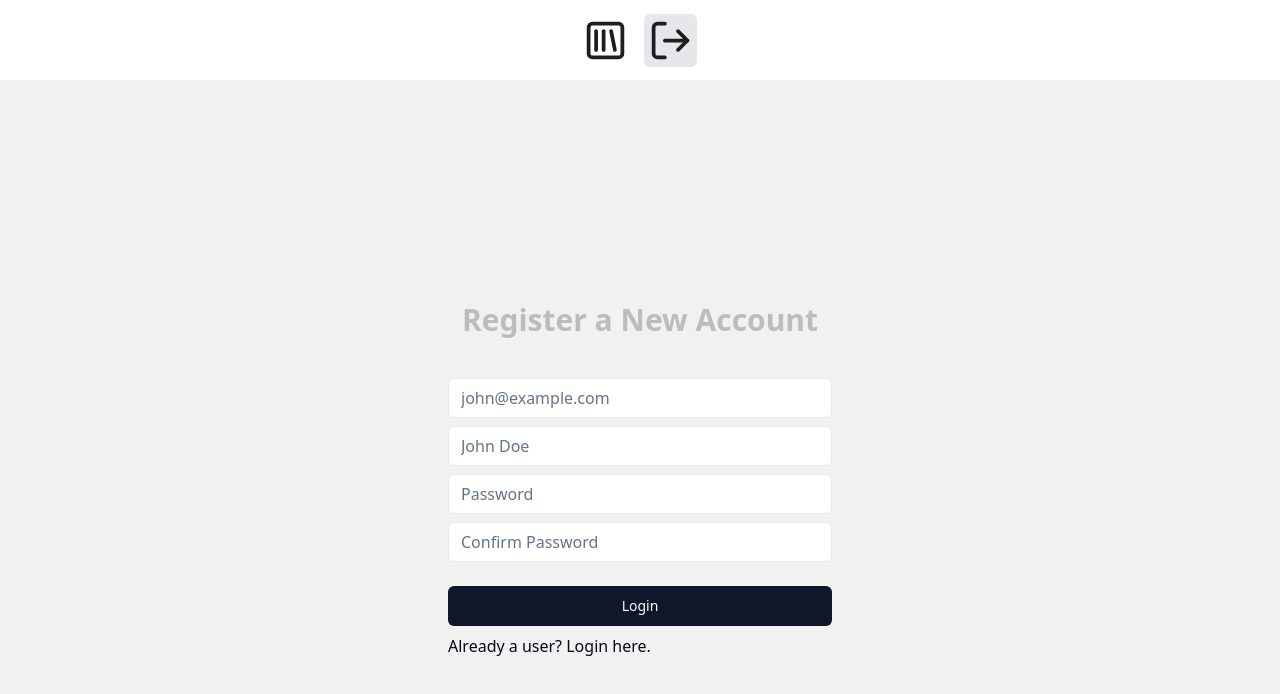
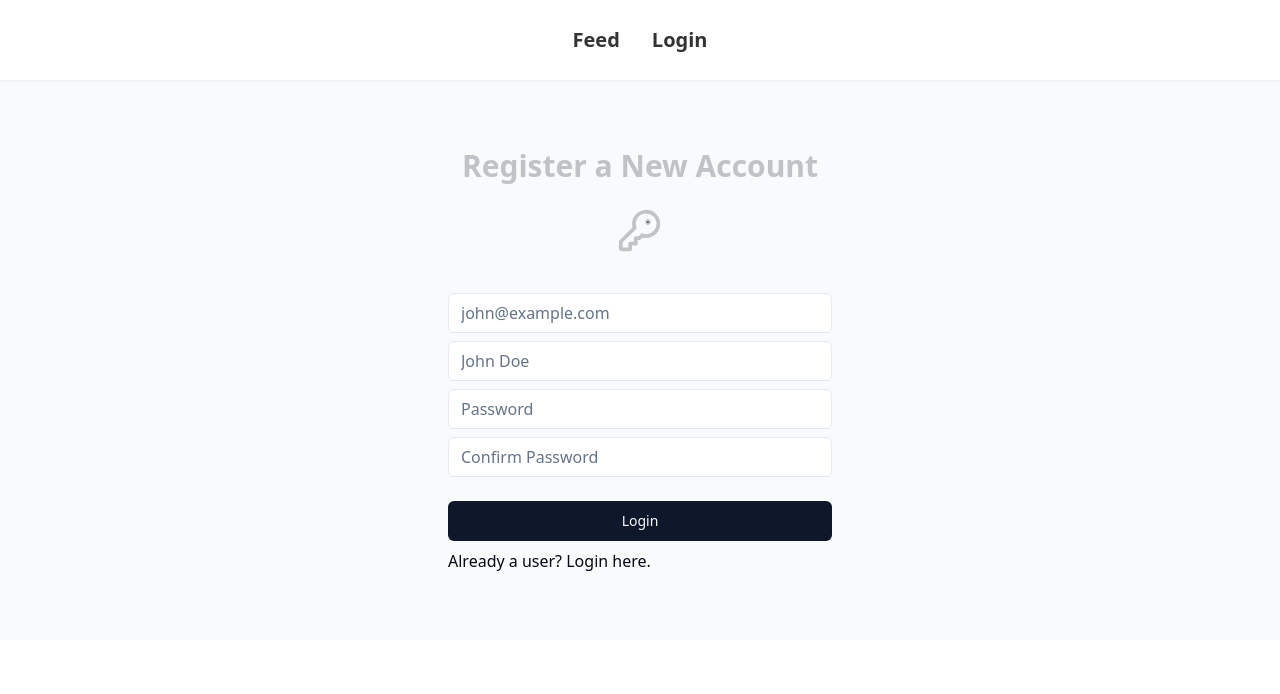
Before and after one commit to dawudarif/blog-app, a React (Create React App) app in the folder client/: page /register in a window 1280 px wide. Shown: the top 694 px of the page. Built offline with nearby package versions, Linux system fonts and the light colour scheme; no server answers; what ldrs would draw is missing.

Commit message:
style: header, login and register
changed styling on register page, login page, header

```diff
--- a/client/src/components/layout/Header.tsx
+++ b/client/src/components/layout/Header.tsx
@@ -1,15 +1,14 @@
 import axios from 'axios';
-import { LibrarySquare, LogOut } from 'lucide-react';
 import { useContext, useEffect, useState } from 'react';
+import { Link, Navigate } from 'react-router-dom';
 import { UserContext } from '../../context/userContext';
-import { Navigate } from 'react-router-dom';
 
 export default function Header() {
   const { userInfo, setUserInfo } = useContext(UserContext) as any;
   const [redirect, setRedirect] = useState(false);
 
-  const size = 45;
-  const color = '#1e1e1e';
+  const hrefStyle =
+    'font-semibold text-xl cursor-pointer hover:bg-stone-100 transition-all duration-500 p-2 rounded-md text-[#333]';
 
   async function getProfile() {
     const response = await axios.get('/users/profile', {
@@ -32,14 +31,17 @@ export default function Header() {
   }
 
   return (
-    <div className='flex justify-center items-center h-20 bg-[#ffff] shadow-sm gap-4'>
-      <div>
-        <LibrarySquare size={size} color={color} />
-      </div>
-      <div className='flex bg-gray-200 rounded-md justify-center items-center p-1'>
-        <LogOut size={size} color={color} />
-        <h1 className='capitalize font-semibold'>{userInfo.name}</h1>
-      </div>
+    <div className='flex justify-center items-center h-20 bg-[#ffff] shadow-sm gap-4 sticky top-0'>
+      <Link to='/' className={hrefStyle}>
+        Feed
+      </Link>
+      {userInfo.name ? (
+        <div className={hrefStyle}>Logout</div>
+      ) : (
+        <Link to='/login' className={hrefStyle}>
+          Login
+        </Link>
+      )}
     </div>
   );
 }
--- a/client/src/pages/LoginPage.tsx
+++ b/client/src/pages/LoginPage.tsx
@@ -6,6 +6,7 @@ import axios from 'axios';
 import { FormEvent, useState } from 'react';
 import RingLoader from '../components/loaders/ring';
 import { useToast } from '../components/ui/use-toast';
+import { KeyRound } from 'lucide-react';
 
 export default function LoginPage() {
   const [email, setEmail] = useState('');
@@ -47,8 +48,13 @@ export default function LoginPage() {
   }
 
   return (
-    <div className='flex flex-col items-center justify-center bg-[#f1f1f1] w-full h-screen gap-10'>
-      <h1 className='font-bold text-3xl text-[#5555]'>Login to Your account</h1>
+    <div className='flex flex-col items-center justify-center bg-slate-50 w-full h-[35rem] gap-10'>
+      <div className='flex flex-col justify-center items-center gap-6'>
+        <h1 className='font-bold text-3xl text-[#5555]'>
+          Login to Your account
+        </h1>
+        <KeyRound size={45} color='#5555' />
+      </div>
       <form className='w-[30%] gap-2 flex flex-col' onSubmit={loginUser}>
         <Input
           placeholder='john@example.com'
--- a/client/src/pages/RegisterPage.tsx
+++ b/client/src/pages/RegisterPage.tsx
@@ -6,6 +6,7 @@ import { Input } from '../components/ui/input';
 import '../index.css';
 import RingLoader from '../components/loaders/ring';
 import { useToast } from '../components/ui/use-toast';
+import { KeyRound } from 'lucide-react';
 
 export default function RegisterPage() {
   const [email, setEmail] = useState('');
@@ -49,10 +50,13 @@ export default function RegisterPage() {
   }
 
   return (
-    <div className='flex flex-col items-center justify-center bg-[#f1f1f1] w-full h-screen gap-10'>
-      <h1 className='font-bold text-3xl text-[#5555]'>
-        Register a New Account
-      </h1>
+    <div className='flex flex-col items-center justify-center bg-slate-50 w-full h-[35rem] gap-10'>
+      <div className='flex flex-col justify-center items-center gap-6'>
+        <h1 className='font-bold text-3xl text-[#5555]'>
+          Register a New Account
+        </h1>
+        <KeyRound size={45} color='#5555' />
+      </div>
       <form className='w-[30%] gap-2 flex flex-col' onSubmit={registerUser}>
         <Input
           placeholder='john@example.com'
```
